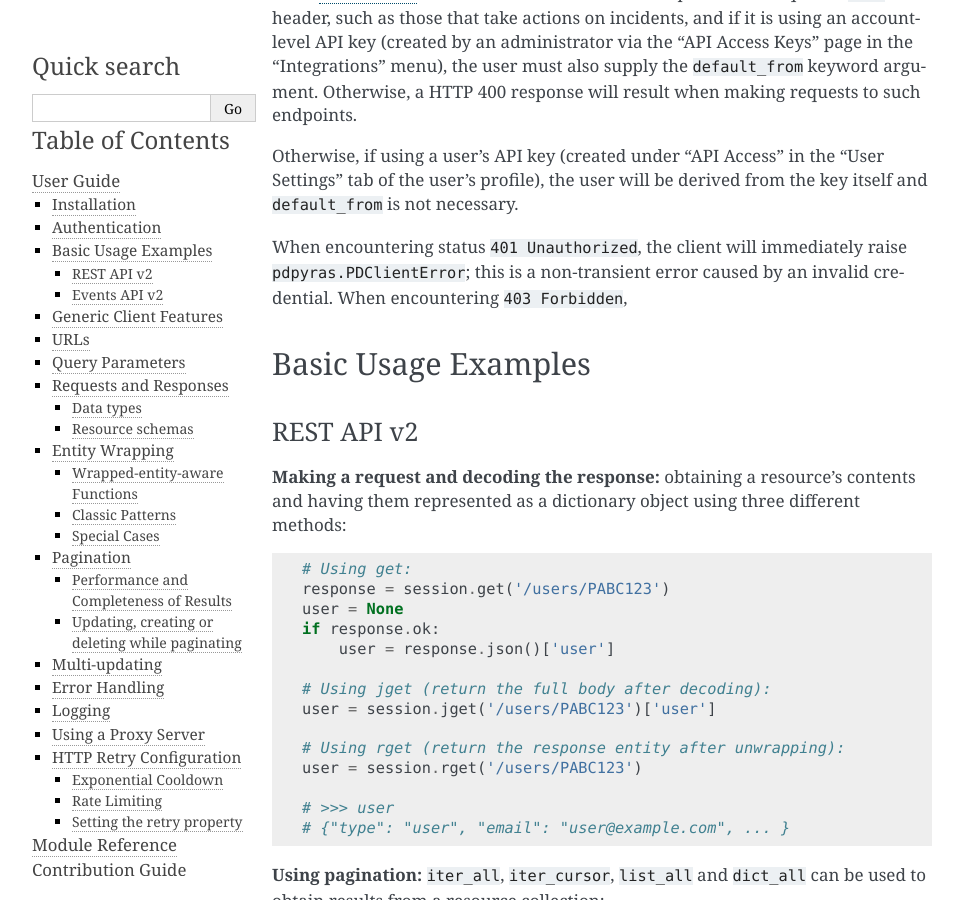
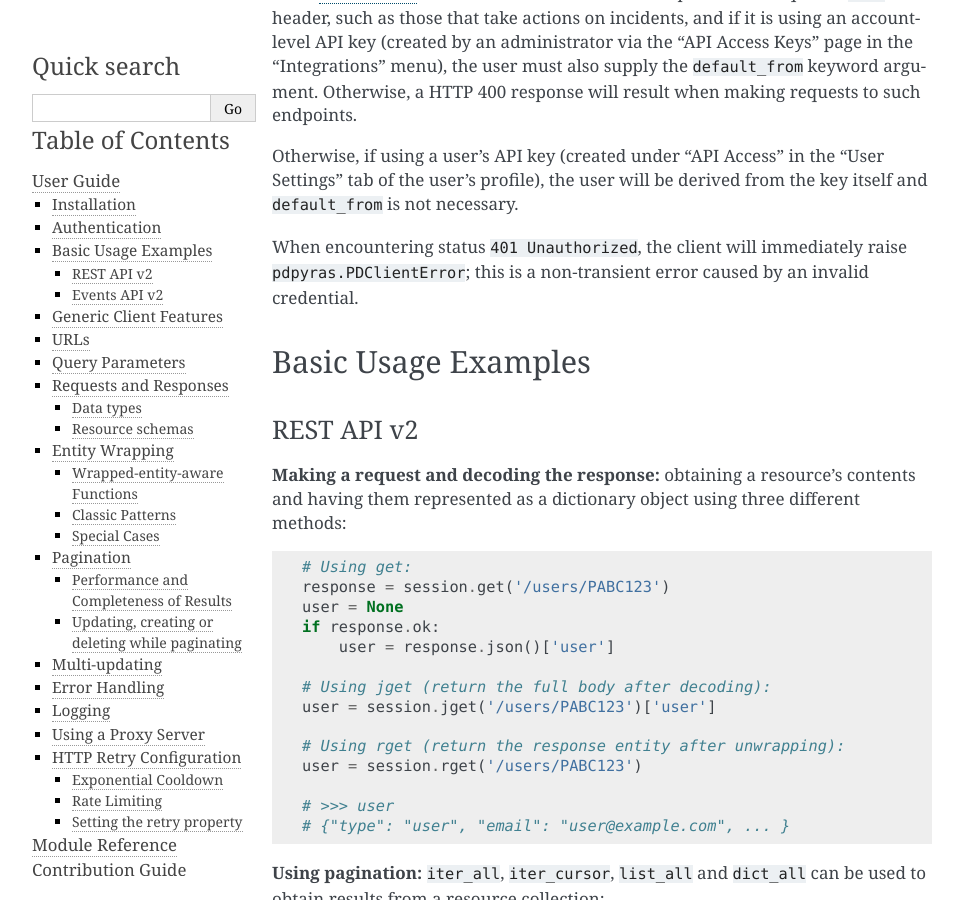
Before and after one commit to PagerDuty/pdpyras, a Sphinx documentation site: the page built from sphinx/source/user_guide.rst, in a window 1280 px wide and 900 px high, scrolled down 981 px. Shown: the whole window, without its empty margins (148-1111 px from the left). Built offline with Sphinx 7.4.7, drawn with Linux system fonts in a browser that asks for light colours.

Commit message:
Remove trailing incomplete sentence

```diff
--- a/sphinx/source/user_guide.rst
+++ b/sphinx/source/user_guide.rst
@@ -61,7 +61,7 @@ itself and ``default_from`` is not necessary.
 
 When encountering status ``401 Unauthorized``, the client will immediately raise
 ``pdpyras.PDClientError``; this is a non-transient error caused by an invalid
-credential. When encountering ``403 Forbidden``,
+credential.
 
 Basic Usage Examples
 --------------------
```
